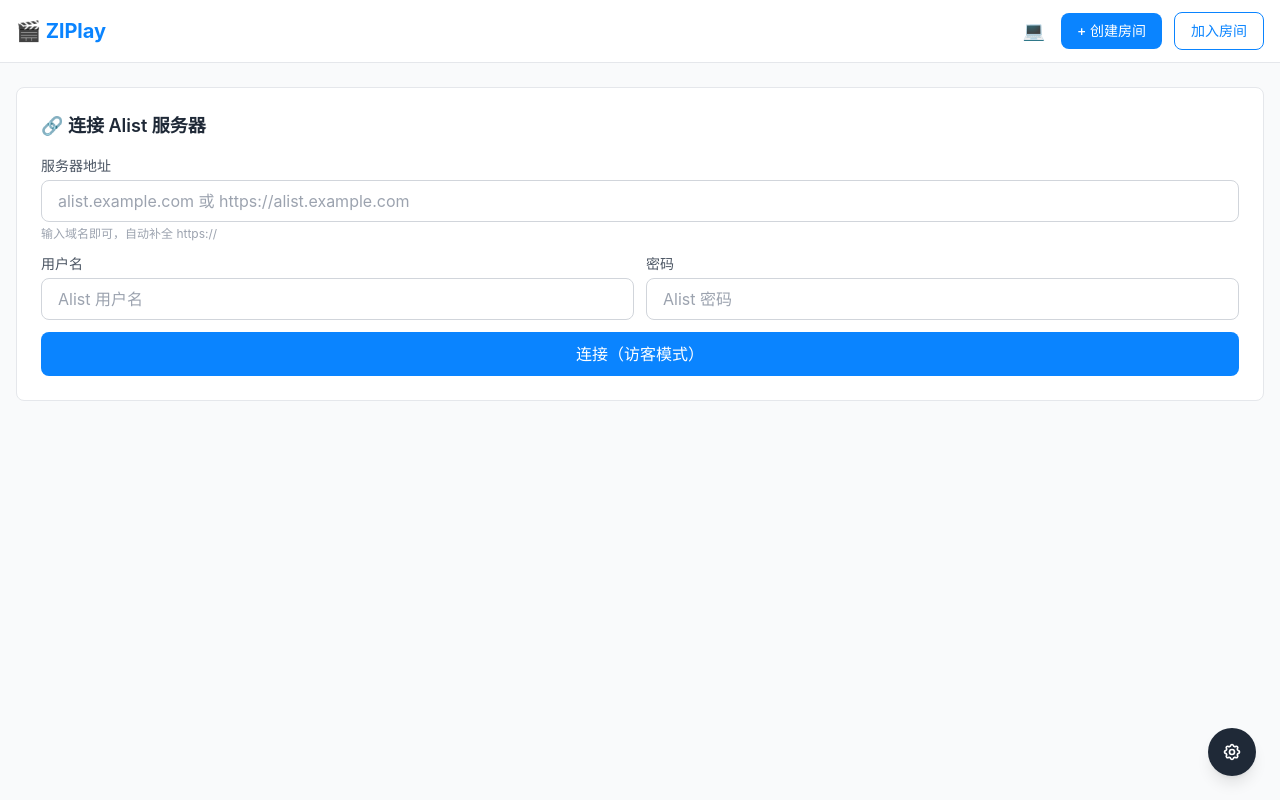
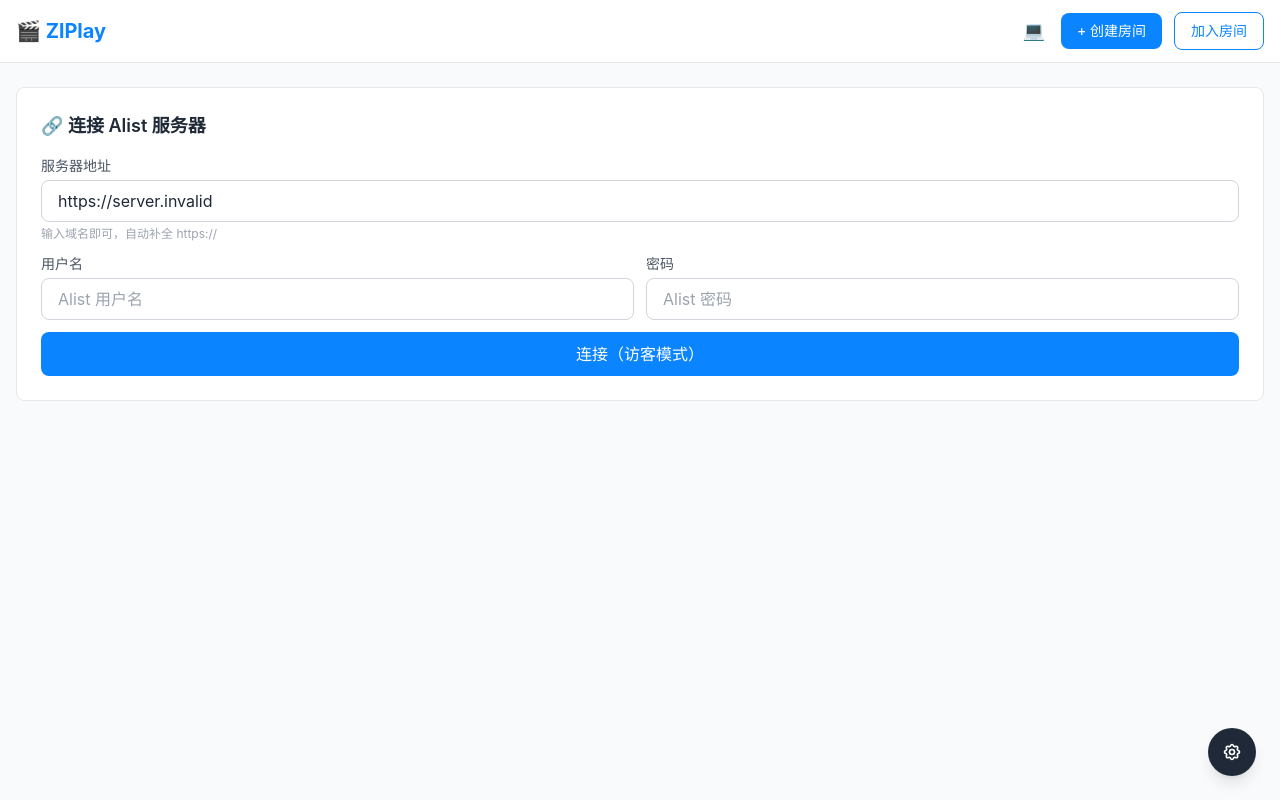
Before and after one commit to Nanawwa/zlplayer, a React (Vite) app in the folder web/: page / in a window 1280 px wide. Built offline with nearby package versions, Linux system fonts and the light colour scheme; no server answers.

Commit message:
feat: configurable default Alist URL via env variable

```diff
--- a/web/src/pages/HomePage.tsx
+++ b/web/src/pages/HomePage.tsx
@@ -33,7 +33,8 @@ export default function HomePage({ sendMessage }: HomePageProps) {
       return '';
     }
   });
-  const [alistUrlInput, setAlistUrlInput] = useState(alistUrl);
+  const defaultAlist = (import.meta.env.VITE_DEFAULT_ALIST_URL as string) || '';
+  const [alistUrlInput, setAlistUrlInput] = useState(alistUrl || defaultAlist);
   const [alistUsername, setAlistUsername] = useState('');
   const [alistPassword, setAlistPassword] = useState('');
   const [loginLoading, setLoginLoading] = useState(false);
@@ -164,7 +165,7 @@ export default function HomePage({ sendMessage }: HomePageProps) {
                       setAlistUrlInput('https://' + alistUrlInput.trim());
                     }
                   }}
-                  placeholder="alist.example.com 或 https://alist.example.com"
+                  placeholder={defaultAlist || "输入 Alist 地址，如 https://alist.example.com"}
                   className="w-full px-4 py-2 border border-gray-300 dark:border-gray-600 rounded-lg bg-white dark:bg-gray-800 text-gray-800 dark:text-gray-200 focus:outline-none focus:ring-2 focus:ring-primary-500"
                 />
                 <p className="text-xs text-gray-400 mt-1">输入域名即可，自动补全 https://</p>
@@ -217,7 +218,7 @@ export default function HomePage({ sendMessage }: HomePageProps) {
             <button
               onClick={() => {
                 setStoreAlistUrl('');
-                setAlistUrlInput('');
+                setAlistUrlInput(defaultAlist);
                 setAlistUsername('');
                 setAlistPassword('');
               }}
```
Also changed, not shown: web/src/vite-env.d.ts (added, +11 -0 lines), 1 other file (tests, documents, lock files or other folders).
